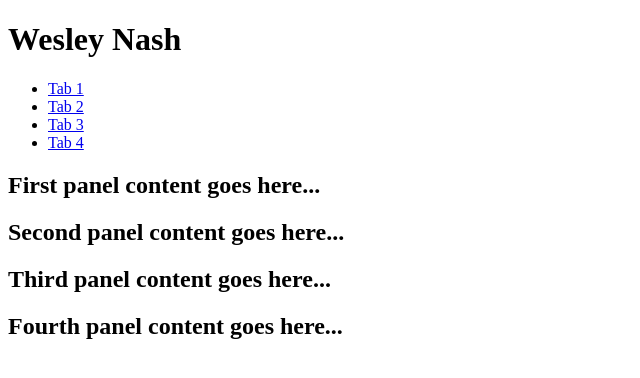
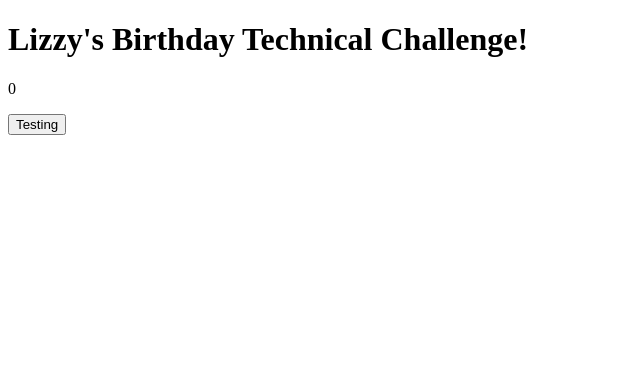
Before and after one commit to nashw/nashw.github.io, a plain HTML site: page index.html in a window 1280 px wide. Shown: the whole page, without its empty margins (0-640 px from the left). Drawn offline with Linux system fonts and the light colour scheme.

Commit message:
testing button

```diff
--- a/index.html
+++ b/index.html
@@ -2,30 +2,13 @@
 <html>
 <head>
 	<link rel="stylesheet" href="styles.css">
+  <script src="script.js"></script>
 	<meta charset="UTF-8">
-	<title>Wesley Nash</title>
+	<title>Technical Challenge</title>
 </head>
 <body>
-	<h1>Wesley Nash</h1>
-	<ul class="tabs" data-tab role="tablist">
-  <li class="tab-title active" role="presentational" ><a href="#panel2-1" role="tab" tabindex="0" aria-selected="true" controls="panel2-1">Tab 1</a></li>
-  <li class="tab-title" role="presentational" ><a href="#panel2-2" role="tab" tabindex="0"aria-selected="false" controls="panel2-2">Tab 2</a></li>
-  <li class="tab-title" role="presentational"><a href="#panel2-3" role="tab" tabindex="0" aria-selected="false" controls="panel2-3">Tab 3</a></li>
-  <li class="tab-title" role="presentational" ><a href="#panel2-4" role="tab" tabindex="0" aria-selected="false" controls="panel2-4">Tab 4</a></li>
-</ul>
-<div class="tabs-content">
-  <section role="tabpanel" aria-hidden="false" class="content active" id="panel2-1">
-    <h2>First panel content goes here...</h2>
-  </section>
-  <section role="tabpanel" aria-hidden="true" class="content" id="panel2-2">
-    <h2>Second panel content goes here...</h2>
-  </section>
-  <section role="tabpanel" aria-hidden="true" class="content" id="panel2-3">
-    <h2>Third panel content goes here...</h2>
-  </section>
-  <section role="tabpanel" aria-hidden="true" class="content" id="panel2-4">
-    <h2>Fourth panel content goes here...</h2>
-  </section>
-</div>
+	<h1>Lizzy's Birthday Technical Challenge!</h1>
+  <p id="test-p">0</p>
+  <button onclick="test()">Testing</button>
 </body>
 </html>
--- /dev/null
+++ b/script.js
@@ -0,0 +1,6 @@
+counter = 0;
+p = document.getElementById("test-p");
+
+function test(){
+    p.innerHTML = ++counter;
+}
```
